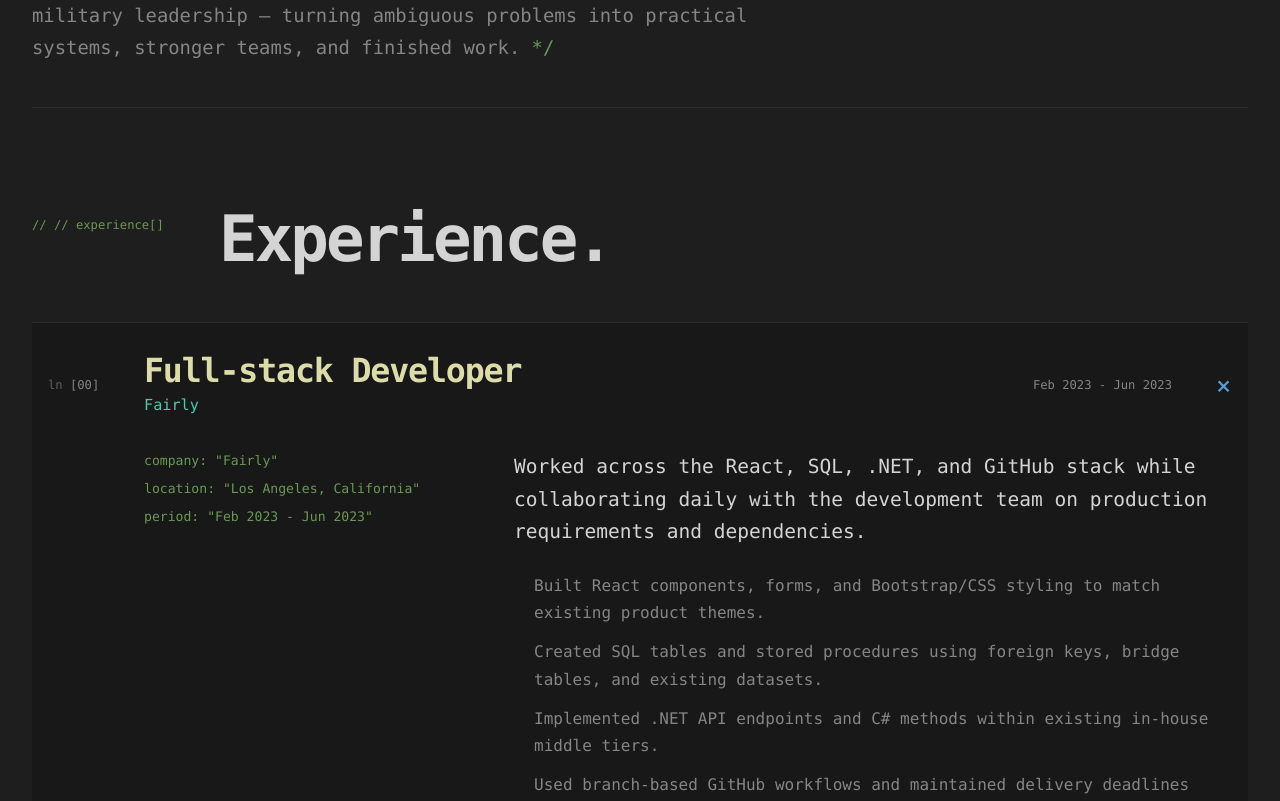
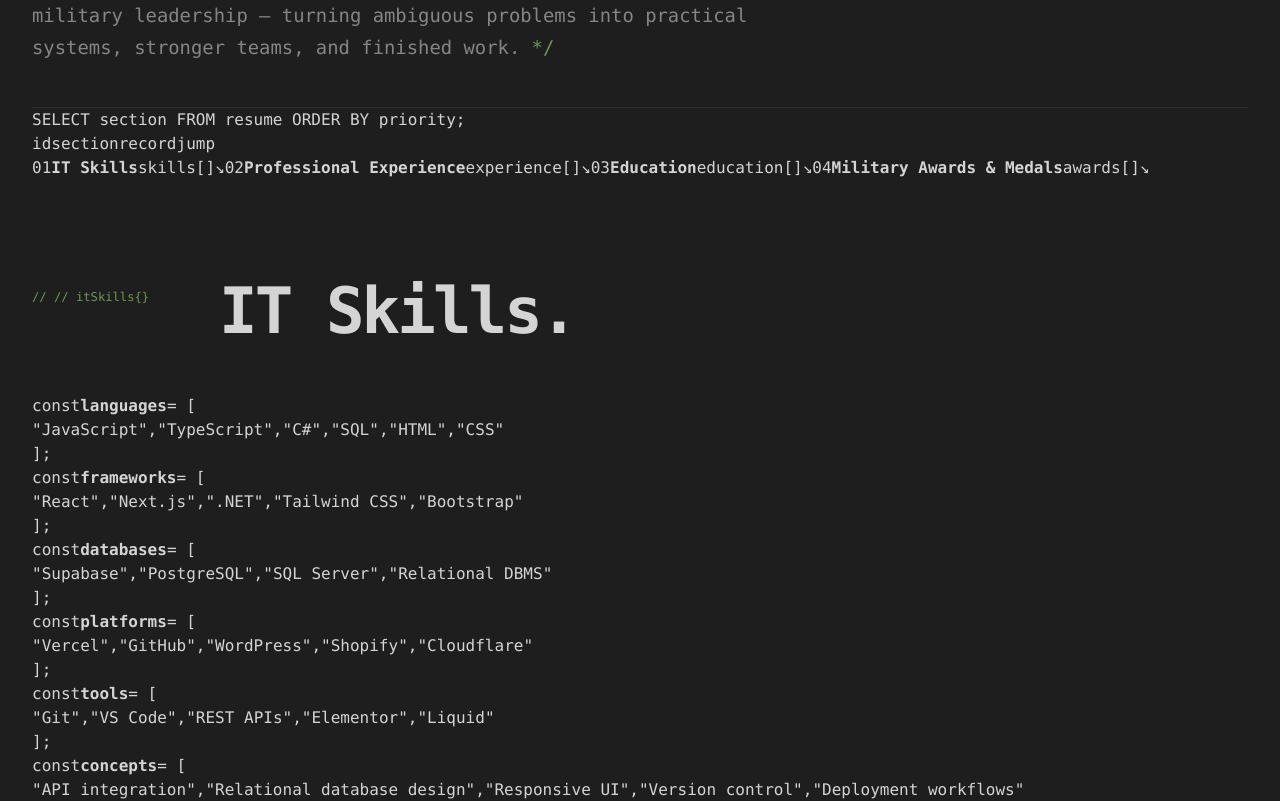
Before and after one commit to ronell-agustin/ronellagustin, a Next.js app: page /resume in a window 1280 px wide. Shown: the part 480-1281 px from the top of the page. Built offline with nearby package versions, Linux system fonts and the light colour scheme.

Commit message:
Restructure resume with technical skills and section navigator

```diff
--- a/src/app/resume/page.tsx
+++ b/src/app/resume/page.tsx
@@ -1,6 +1,46 @@
 import Link from "next/link";
 import SiteHeader from "../SiteHeader";
 import styles from "./resume.module.css";
+
+const resumeSections = [
+  { id: "it-skills", index: "01", label: "IT Skills", record: "skills[]" },
+  { id: "experience", index: "02", label: "Professional Experience", record: "experience[]" },
+  { id: "education", index: "03", label: "Education", record: "education[]" },
+  { id: "military-awards", index: "04", label: "Military Awards & Medals", record: "awards[]" },
+];
+
+const technicalSkills = [
+  {
+    name: "languages",
+    values: ["JavaScript", "TypeScript", "C#", "SQL", "HTML", "CSS"],
+  },
+  {
+    name: "frameworks",
+    values: ["React", "Next.js", ".NET", "Tailwind CSS", "Bootstrap"],
+  },
+  {
+    name: "databases",
+    values: ["Supabase", "PostgreSQL", "SQL Server", "Relational DBMS"],
+  },
+  {
+    name: "platforms",
+    values: ["Vercel", "GitHub", "WordPress", "Shopify", "Cloudflare"],
+  },
+  {
+    name: "tools",
+    values: ["Git", "VS Code", "REST APIs", "Elementor", "Liquid"],
+  },
+  {
+    name: "concepts",
+    values: [
+      "API integration",
+      "Relational database design",
+      "Responsive UI",
+      "Version control",
+      "Deployment workflows",
+    ],
+  },
+];
 
 const experience = [
   {
@@ -162,20 +202,22 @@
   },
 ];
 
-const skills = [
-  "React",
-  ".NET",
-  "C#",
-  "SQL",
-  "JavaScript",
-  "HTML",
-  "CSS",
-  "APIs",
-  "GitHub",
-  "Editing",
-  "Proofreading",
-  "DBMS",
-  "Leadership",
+const militaryAwards = [
+  {
+    name: "Global War on Terrorism Service Medal",
+    type: "medal",
+    status: "placeholder",
+  },
+  {
+    name: "Expert Marksmanship Qualification Badge",
+    type: "badge",
+    status: "placeholder",
+  },
+  {
+    name: "Driver and Mechanic Badge",
+    type: "badge",
+    status: "placeholder",
+  },
 ];
 
 export default function ResumePage() {
@@ -194,10 +236,62 @@
       </section>
 
       <main className="resume-page">
-        <section className="resume-section" aria-labelledby="experience-title">
+        <nav className={styles.resumeIndex} aria-label="Resume sections">
+          <div className={styles.queryBar}>
+            <span className={styles.queryKeyword}>SELECT</span>
+            <span> section </span>
+            <span className={styles.queryKeyword}>FROM</span>
+            <span> resume </span>
+            <span className={styles.queryKeyword}>ORDER BY</span>
+            <span> priority;</span>
+          </div>
+          <div className={styles.tableHeader} aria-hidden="true">
+            <span>id</span>
+            <span>section</span>
+            <span>record</span>
+            <span>jump</span>
+          </div>
+          {resumeSections.map((section) => (
+            <a className={styles.tableRow} href={`#${section.id}`} key={section.id}>
+              <span>{section.index}</span>
+              <strong>{section.label}</strong>
+              <code>{section.record}</code>
+              <span>↘</span>
+            </a>
+          ))}
+        </nav>
+
+        <section className="resume-section" id="it-skills" aria-labelledby="skills-title">
+          <div className="resume-section-heading">
+            <p className="section-label">{"// itSkills{}"}</p>
+            <h2 id="skills-title">IT Skills.</h2>
+          </div>
+
+          <div className={styles.skillArrays}>
+            {technicalSkills.map((group) => (
+              <article className={styles.skillArray} key={group.name}>
+                <div className={styles.arrayTitle}>
+                  <span className={styles.arrayKeyword}>const</span>
+                  <strong>{group.name}</strong>
+                  <span>= [</span>
+                </div>
+                <div className={styles.arrayValues}>
+                  {group.values.map((value, index) => (
+                    <span key={value}>
+                      &quot;{value}&quot;{index < group.values.length - 1 ? "," : ""}
+                    </span>
+                  ))}
+                </div>
+                <span className={styles.arrayClose}>];</span>
+              </article>
+            ))}
+          </div>
+        </section>
+
+        <section className="resume-section" id="experience" aria-labelledby="experience-title">
           <div className="resume-section-heading">
             <p className="section-label">{"// experience[]"}</p>
-            <h2 id="experience-title">Experience.</h2>
+            <h2 id="experience-title">Professional Experience.</h2>
           </div>
 
           <div className="experience-list">
@@ -233,7 +327,7 @@
           </div>
         </section>
 
-        <section className="resume-section" aria-labelledby="education-title">
+        <section className="resume-section" id="education" aria-labelledby="education-title">
           <div className="resume-section-heading">
             <p className="section-label">{"// education[]"}</p>
             <h2 id="education-title">Education.</h2>
@@ -267,8 +361,35 @@
           </div>
         </section>
 
+        <section className="resume-section" id="military-awards" aria-labelledby="awards-title">
+          <div className="resume-section-heading">
+            <p className="section-label">{"// awards[]"}</p>
+            <div>
+              <h2 id="awards-title">Military Awards & Medals.</h2>
+              <p className={styles.placeholderNote}>Temporary entries — full service awards record coming next.</p>
+            </div>
+          </div>
+
+          <div className={styles.awardsTable}>
+            <div className={styles.awardsHeader} aria-hidden="true">
+              <span>index</span>
+              <span>award</span>
+              <span>type</span>
+              <span>status</span>
+            </div>
+            {militaryAwards.map((award, index) => (
+              <div className={styles.awardRow} key={award.name}>
+                <span>[{String(index).padStart(2, "0")}]</span>
+                <strong>{award.name}</strong>
+                <code>{award.type}</code>
+                <span>{award.status}</span>
+              </div>
+            ))}
+          </div>
+        </section>
+
         <section className="resume-bottom">
-          <p>{skills.join(" · ")}</p>
+          <p>resume.end()</p>
           <div>
             <a href="mailto:ronellagustin@outlook.com">email ↗</a>
             {" · "}
```
